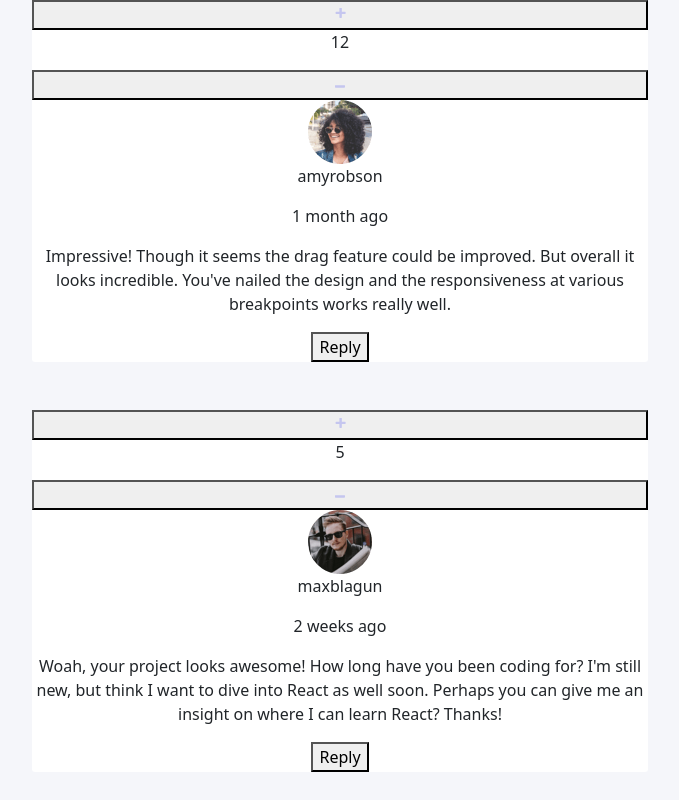
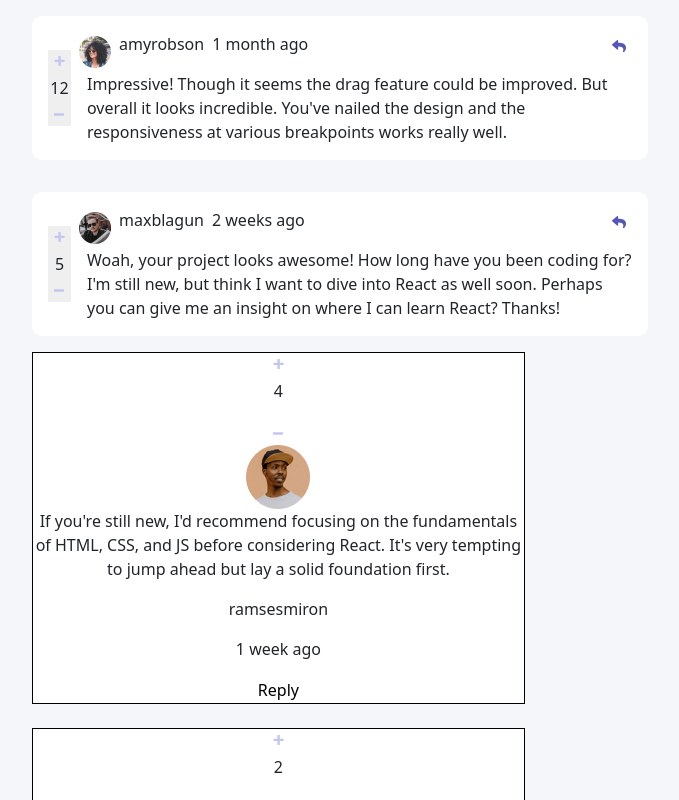
Before and after one commit to Shermainesng/interactive-comments-section, a React (Create React App) app: page / in a window 1280 px wide. Shown: the top 800 px of the page, without its empty margins (300-979 px from the left). Built offline with nearby package versions, Linux system fonts and the light colour scheme.

Commit message:
styling of comment cards

```diff
--- a/src/App.css
+++ b/src/App.css
@@ -2,13 +2,30 @@
   background-color: hsl(228, 33%, 97%);
 }
 
-/* coomments.js */
+/* comment.js */
 .comment-card {
   background-color: white;
-  border-radius: 3px;
+  border-radius: 10px;
 }
 .comment-card svg:hover {
   fill: black;
+}
+.comment-card .counter {
+  background-color: #efefef;
+}
+.comment-card .counter button {
+  border: none;
+}
+.user-info .info-card img {
+  height: 2rem;
+}
+button {
+  background: none;
+  border: none;
+}
+
+.para p {
+  text-align: justify;
 }
 /* reply.js */
 .reply-card {
--- a/src/components/Comment.js
+++ b/src/components/Comment.js
@@ -36,23 +36,58 @@ function Comment(props) {
 
   return (
     <div>
-      <div className="comment-card mb-5">
+      <div className="comment-card my-3 p-3">
+        <div className="d-flex align-items-center">
+          <div className="flex-shrink-0">
             <div className="counter d-flex flex-column">
               <button onClick={() => setUpVote(true)}>
                 <svg className="mb-2" width="11" height="11" xmlns="http://www.w3.org/2000/svg">
                   <path d="M6.33 10.896c.137 0 .255-.05.354-.149.1-.1.149-.217.149-.354V7.004h3.315c.136 0 .254-.05.354-.149.099-.1.148-.217.148-.354V5.272a.483.483 0 0 0-.148-.354.483.483 0 0 0-.354-.149H6.833V1.4a.483.483 0 0 0-.149-.354.483.483 0 0 0-.354-.149H4.915a.483.483 0 0 0-.354.149c-.1.1-.149.217-.149.354v3.37H1.08a.483.483 0 0 0-.354.15c-.1.099-.149.217-.149.353v1.23c0 .136.05.254.149.353.1.1.217.149.354.149h3.333v3.39c0 .136.05.254.15.353.098.1.216.149.353.149H6.33Z" fill="#C5C6EF" />
                 </svg>
               </button>
-          <p>{upVote ? props.comment.score + 1 : props.comment.score}</p>
+              <p className="align-self-center m-0">{upVote ? props.comment.score + 1 : props.comment.score}</p>
               <button onClick={() => setUpVote(false)}>
                 <svg width="11" height="3" xmlns="http://www.w3.org/2000/svg">
                   <path d="M9.256 2.66c.204 0 .38-.056.53-.167.148-.11.222-.243.222-.396V.722c0-.152-.074-.284-.223-.395a.859.859 0 0 0-.53-.167H.76a.859.859 0 0 0-.53.167C.083.437.009.57.009.722v1.375c0 .153.074.285.223.396a.859.859 0 0 0 .53.167h8.495Z" fill="#C5C6EF" />
                 </svg>
               </button>
             </div>
-        <img src={props.comment.user.image.png} alt="pfp" />
-        <p>{props.comment.user.username}</p>
-        <p>{props.comment.createdAt}</p>
+          </div>
+          <div className="flex-grow-1">
+            <div className="user-info d-flex justify-content-between">
+              <div className="info-card d-flex align-items-center">
+                <img className="ms-2" src={props.comment.user.image.png} alt="pfp" />
+                <p className="ms-2">{props.comment.user.username}</p>
+                <p className="ms-2">{props.comment.createdAt}</p>
+              </div>
+              <div className="card-buttons d-flex">
+                <div>
+                  <button onClick={() => setClickedReply(!clickedReply)}>
+                    <svg width="14" height="13" xmlns="http://www.w3.org/2000/svg">
+                      <path d="M.227 4.316 5.04.16a.657.657 0 0 1 1.085.497v2.189c4.392.05 7.875.93 7.875 5.093 0 1.68-1.082 3.344-2.279 4.214-.373.272-.905-.07-.767-.51 1.24-3.964-.588-5.017-4.829-5.078v2.404c0 .566-.664.86-1.085.496L.227 5.31a.657.657 0 0 1 0-.993Z" fill="#5357B6" />
+                    </svg>
+                  </button>
+                </div>
+                {props.comment.user.username === appState.currentUser.username && (
+                  <div>
+                    <button onClick={deleteHandler}>
+                      <svg width="12" height="14" xmlns="http://www.w3.org/2000/svg">
+                        <path d="M1.167 12.448c0 .854.7 1.552 1.555 1.552h6.222c.856 0 1.556-.698 1.556-1.552V3.5H1.167v8.948Zm10.5-11.281H8.75L7.773 0h-3.88l-.976 1.167H0v1.166h11.667V1.167Z" fill="#ED6368" />
+                      </svg>
+                    </button>
+                  </div>
+                )}
+                {props.comment.user.username === appState.currentUser.username && (
+                  <div>
+                    <button onClick={() => setEdit(true)}>
+                      <svg width="14" height="14" xmlns="http://www.w3.org/2000/svg">
+                        <path d="M13.479 2.872 11.08.474a1.75 1.75 0 0 0-2.327-.06L.879 8.287a1.75 1.75 0 0 0-.5 1.06l-.375 3.648a.875.875 0 0 0 .875.954h.078l3.65-.333c.399-.04.773-.216 1.058-.499l7.875-7.875a1.68 1.68 0 0 0-.061-2.371Zm-2.975 2.923L8.159 3.449 9.865 1.7l2.389 2.39-1.75 1.706Z" fill="#5357B6" />
+                      </svg>
+                    </button>
+                  </div>
+                )}
+              </div>
+            </div>
             {edit ? (
               <div>
                 <textarea className="textAreaEdit" onChange={e => setEditedCom(e.target.value)} value={editedCom} placeholder="write comment" name="w3review" rows="4" cols="110"></textarea>
@@ -64,31 +99,12 @@ function Comment(props) {
                 </button>
               </div>
             ) : (
-          <p className="flex">{commentContent}</p>
+              <p className="m-0 text-start ms-3">{commentContent}</p>
             )}
-        {props.comment.user.username === appState.currentUser.username && (
-          <div>
-            <button onClick={deleteHandler}>
-              <svg width="12" height="14" xmlns="http://www.w3.org/2000/svg">
-                <path d="M1.167 12.448c0 .854.7 1.552 1.555 1.552h6.222c.856 0 1.556-.698 1.556-1.552V3.5H1.167v8.948Zm10.5-11.281H8.75L7.773 0h-3.88l-.976 1.167H0v1.166h11.667V1.167Z" fill="#ED6368" />
-              </svg>
-              <small>Delete</small>
-            </button>
           </div>
-        )}
-        {props.comment.user.username === appState.currentUser.username && (
-          <div>
-            <button onClick={() => setEdit(true)}>
-              <svg width="14" height="14" xmlns="http://www.w3.org/2000/svg">
-                <path d="M13.479 2.872 11.08.474a1.75 1.75 0 0 0-2.327-.06L.879 8.287a1.75 1.75 0 0 0-.5 1.06l-.375 3.648a.875.875 0 0 0 .875.954h.078l3.65-.333c.399-.04.773-.216 1.058-.499l7.875-7.875a1.68 1.68 0 0 0-.061-2.371Zm-2.975 2.923L8.159 3.449 9.865 1.7l2.389 2.39-1.75 1.706Z" fill="#5357B6" />
-              </svg>
-              <small>Edit</small>
-            </button>
         </div>
-        )}
 
         {/* handling replies on comments  */}
-        <button onClick={() => setClickedReply(!clickedReply)}>Reply</button>
       </div>
       {clickedReply ? <ReplyForm setClickedReply={setClickedReply} replies={commentReplies} setCommentReplies={setCommentReplies} /> : ""}
       <div className="comment-reply-lists">
```
Lines whose indentation alone changed are shown as unchanged.
